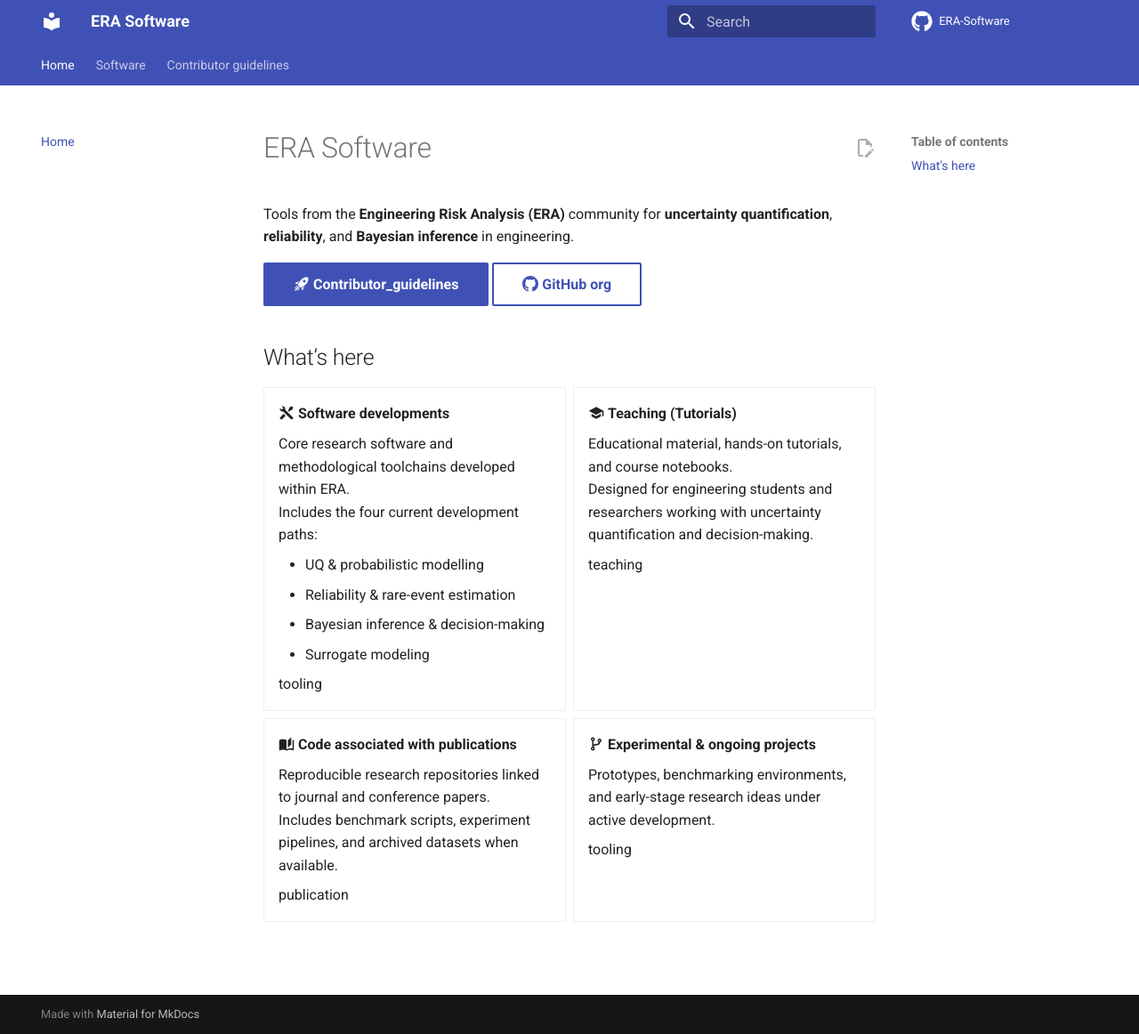
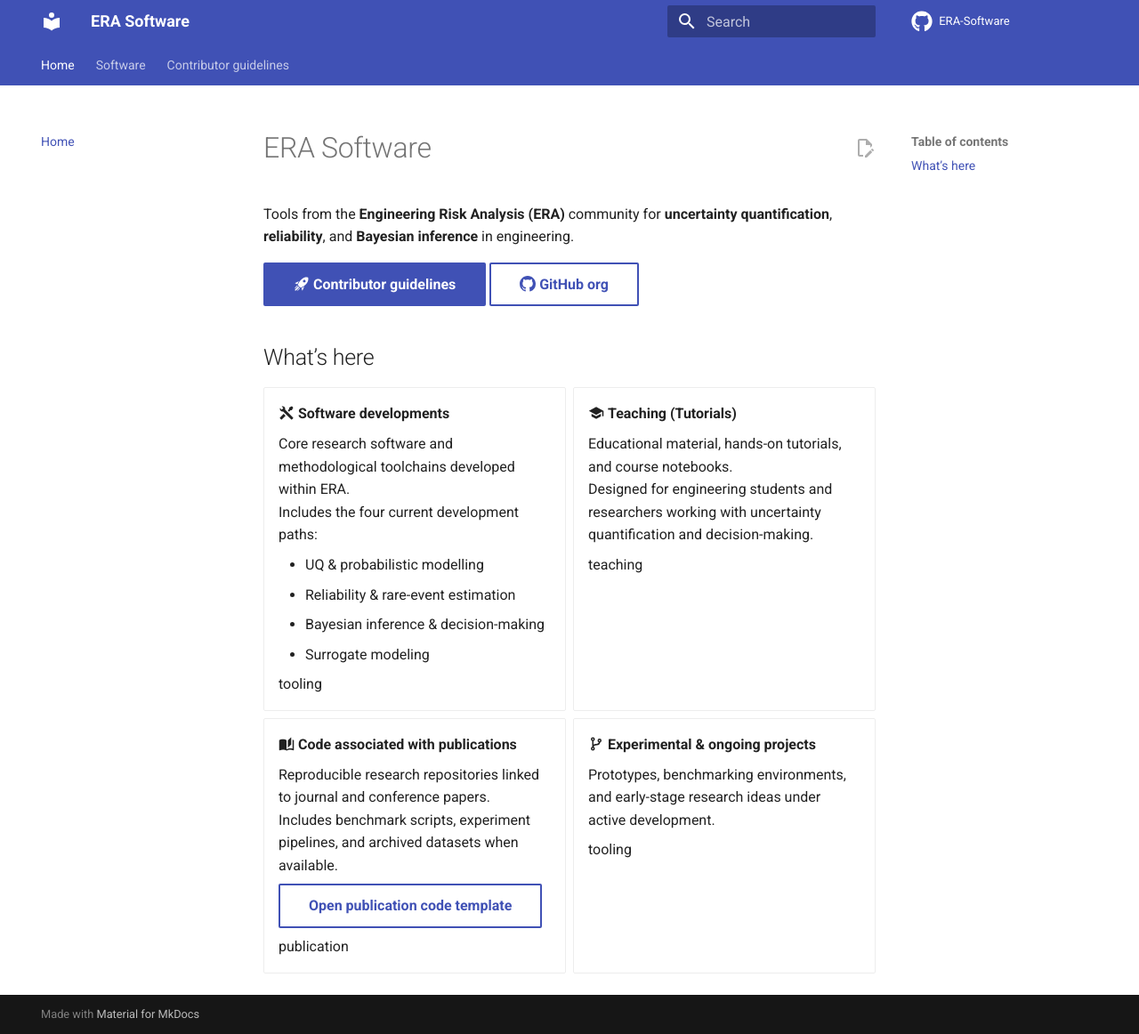
Before and after one commit to ERA-Software/ERA-Software.github.io, an MkDocs documentation site: the page built from src_docs/index.md, in a window 1280 px wide and 1162 px high. Shown: the whole window at 89% size. Built offline with MkDocs 1.6.1 and Material for MkDocs 9.7.7, drawn with Linux system fonts in a browser that asks for light colours.

Commit message:
minor edits

```diff
--- a/src_docs/index.md
+++ b/src_docs/index.md
@@ -6,7 +6,7 @@
 Tools from the **Engineering Risk Analysis (ERA)** community for **uncertainty quantification**, **reliability**, and **Bayesian inference** in engineering.
 
 <div class="hero-buttons" markdown>
-[:material-rocket-launch: Contributor_guidelines](contributor-guidelines.md){ .md-button .md-button--primary }
+[:material-rocket-launch: Contributor guidelines](contributor-guidelines.md){ .md-button .md-button--primary }
 [:octicons-mark-github-16: GitHub org](https://github.com/ERA-Software){ .md-button }
 </div>
 
@@ -41,6 +41,8 @@ Tools from the **Engineering Risk Analysis (ERA)** community for **uncertainty q
     Reproducible research repositories linked to journal and conference papers.
     Includes benchmark scripts, experiment pipelines, and archived datasets when available.
 
+    [Open publication code template](https://github.com/ERA-Software/paper-template){ .md-button }
+
     <span class="tag">publication</span>
 
 -   :material-source-branch: **Experimental & ongoing projects**
```
